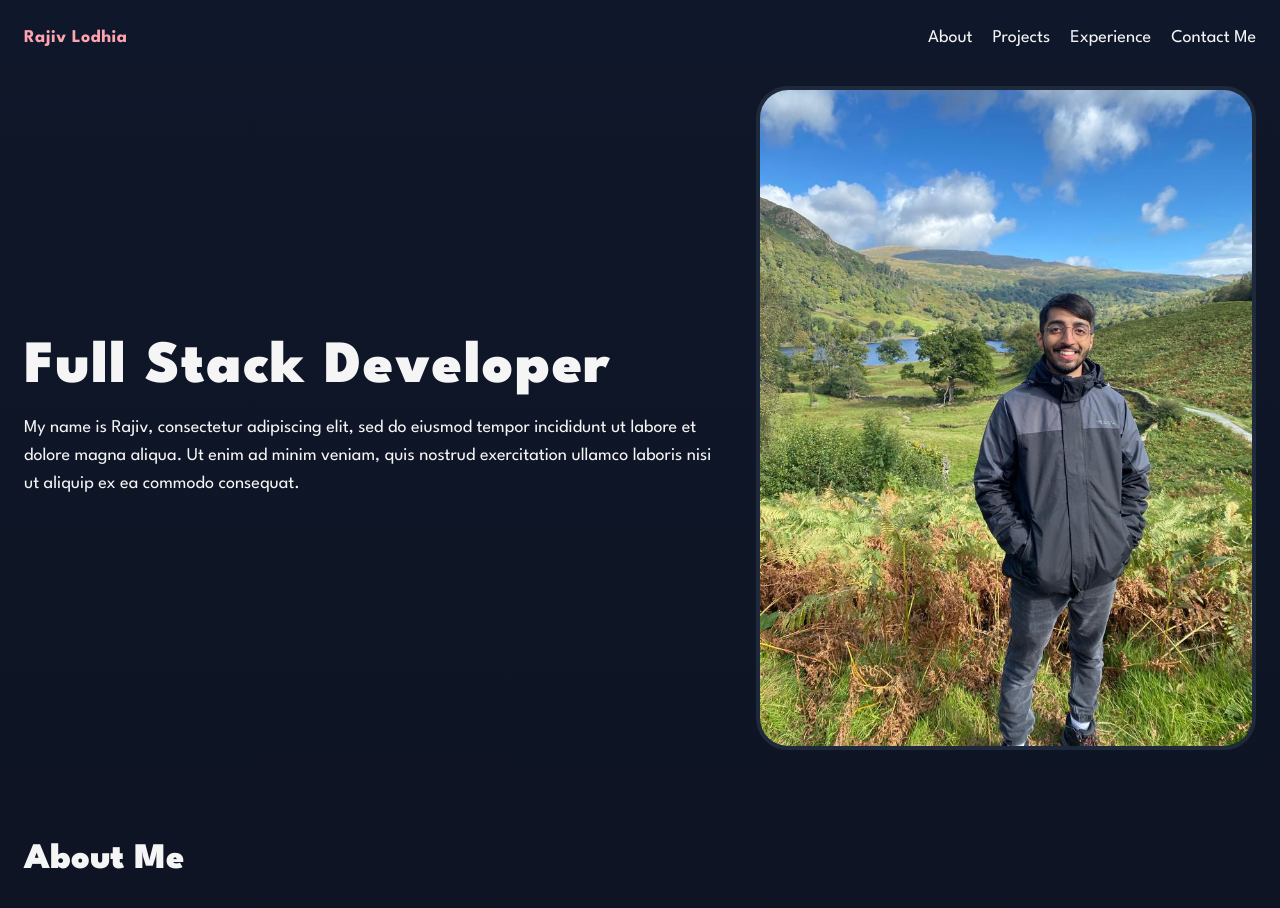
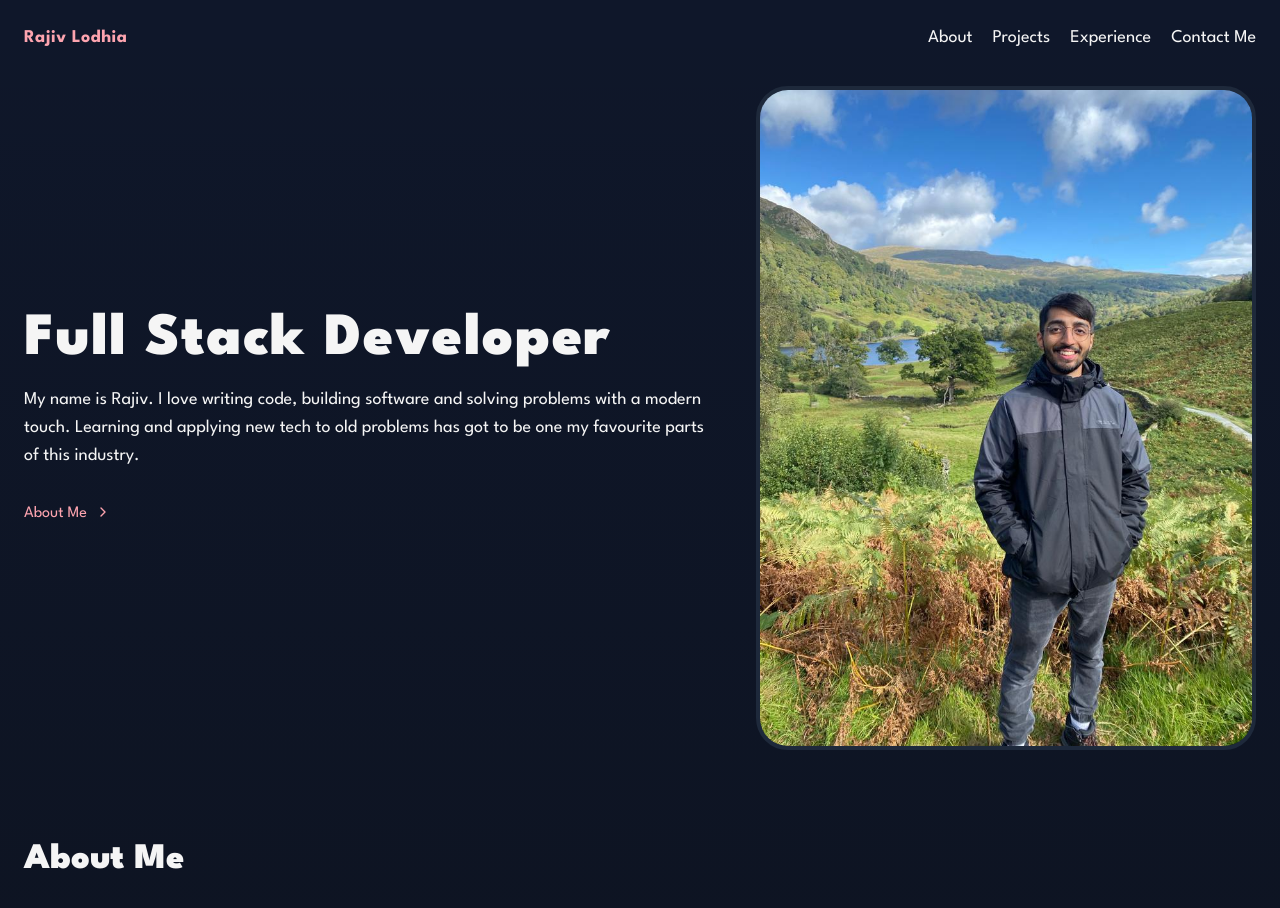
Before and after one commit to rajivlodhia/rajivlodhia, a Next.js app: page / in a window 1280 px wide. Shown: the top 908 px of the page. Built offline with nearby package versions, Linux system fonts and the light colour scheme.

Commit message:
More to hero including About Me link

```diff
--- a/src/components/Hero.tsx
+++ b/src/components/Hero.tsx
@@ -3,6 +3,8 @@ import Heading1 from './ui/Heading1'
 import Image from 'next/image'
 import _Link from './ui/_Link'
 import Header from './header/Header'
+import Link from 'next/link'
+import { ChevronRight } from 'lucide-react'
 
 interface Props {}
 
@@ -13,11 +15,15 @@ const Hero: NextComponentType<NextPageContext, {}, Props> = (props: Props) => {
             <div className="flex flex-col sm:flex-row items-center gap-10 my-auto">
                 <div>
                     <Heading1 className="mb-4">Full Stack Developer</Heading1>
-                    <p className="text-lg">
-                        My name is Rajiv, consectetur adipiscing elit, sed do eiusmod tempor incididunt ut labore et
-                        dolore magna aliqua. Ut enim ad minim veniam, quis nostrud exercitation ullamco laboris nisi ut
-                        aliquip ex ea commodo consequat.
+                    <p className="text-lg mb-8">
+                        My name is Rajiv. I love writing code, building software and solving problems with a modern
+                        touch. Learning and applying new tech to old problems has got to be one my favourite parts of
+                        this industry.
                     </p>
+                    <Link href="#about" className="group/link flex flex-row items-center text-rose-300 w-fit">
+                        About Me
+                        <ChevronRight className="h-4 w-4 ml-2 mb-1 group-hover/link:rotate-90 transition-transform" />
+                    </Link>
                 </div>
                 <Image
                     src="/ItsMe.jpg"
```
